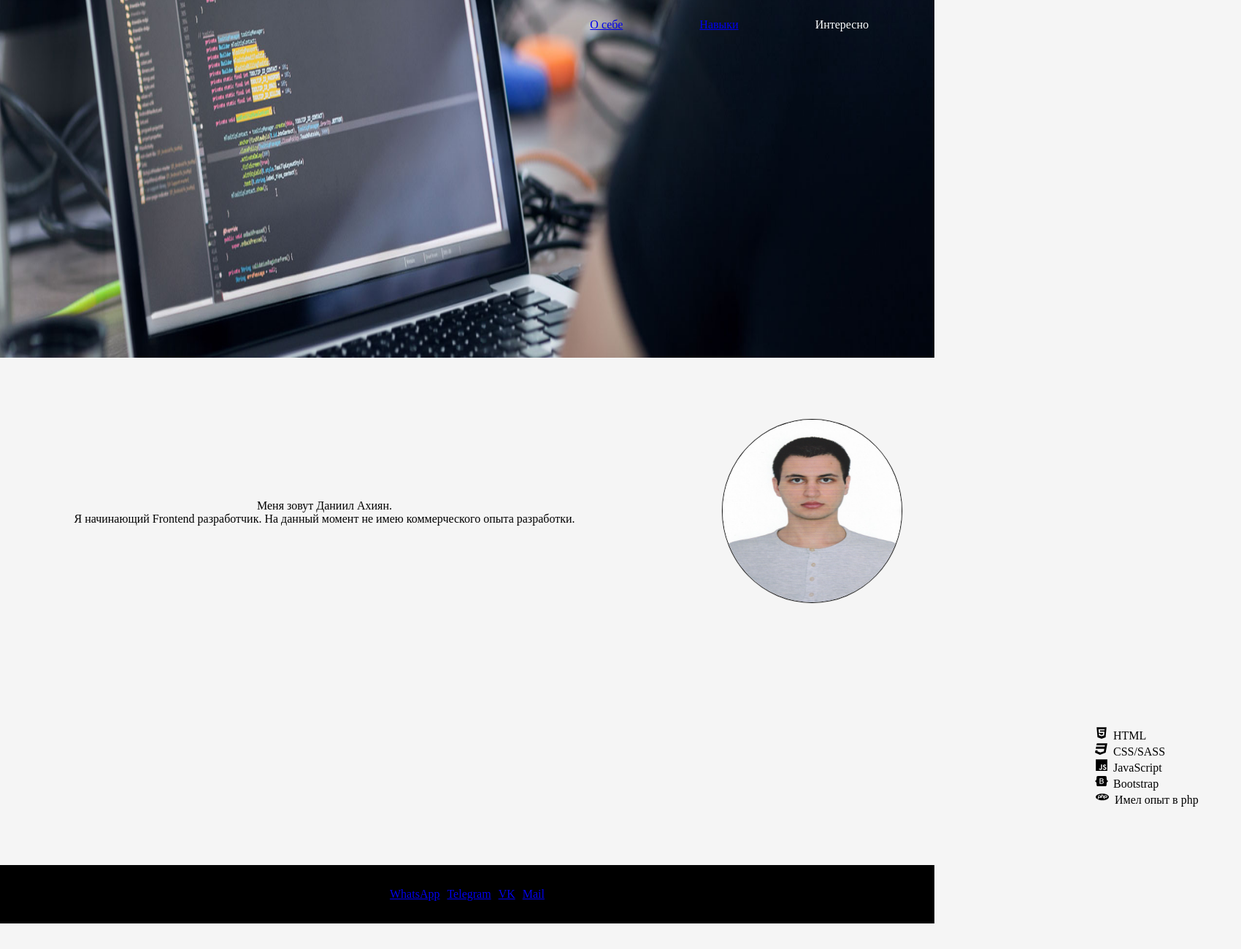
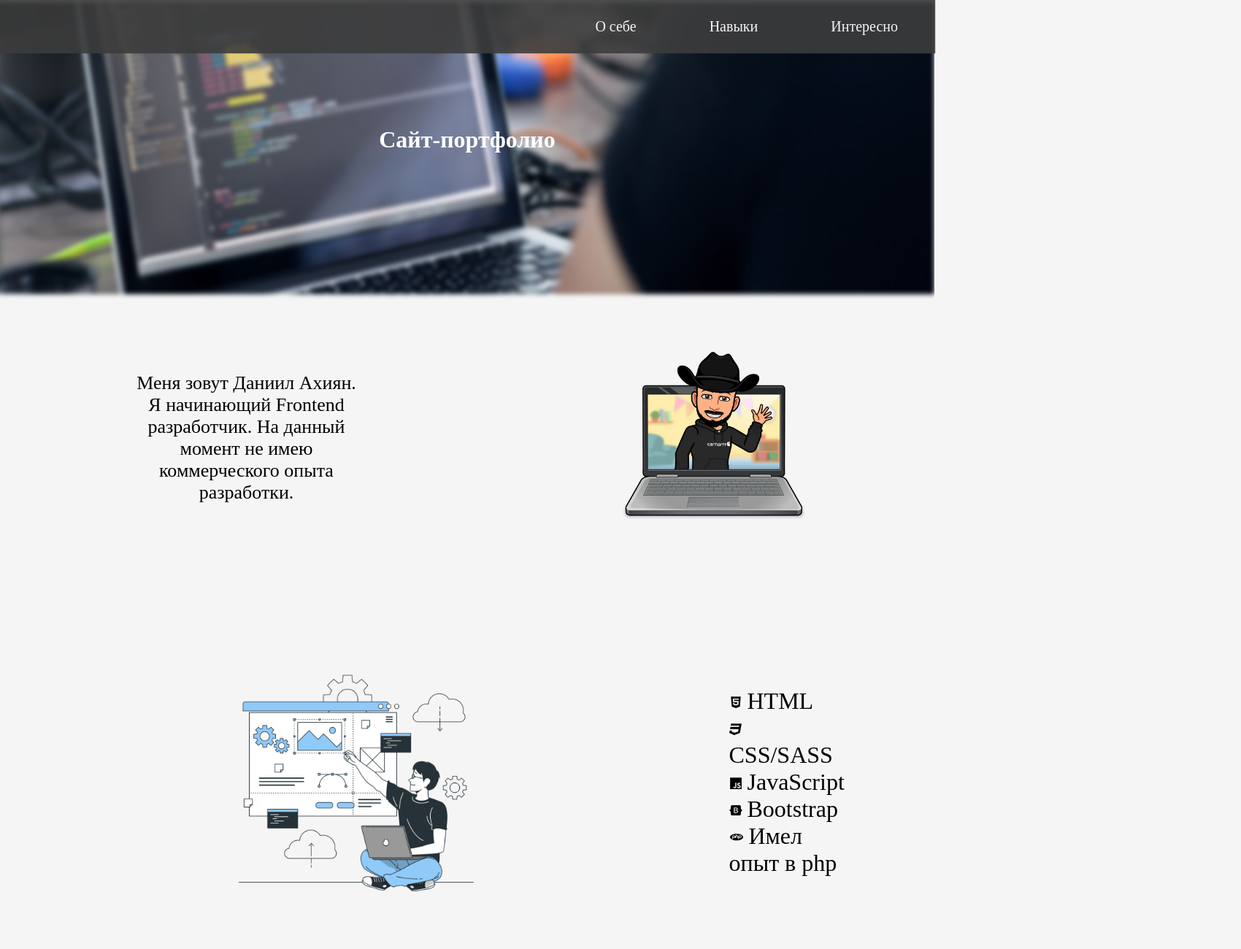
Before and after one commit to vezuchiy-patsan/portfolio, a plain HTML site: page index.html in a window 1280 px wide. Shown: the top 1300 px of the page at 73% size, 1700 px wide, since content can reach past the window. Before the commit the page ends 1265 px from the top, so only its background shows below. Drawn offline with Linux system fonts and the light colour scheme.

Commit message:
Стилевые правки, окончательная структура

```diff
--- a/css/style.css
+++ b/css/style.css
@@ -7,71 +7,131 @@ body{
     background-color: #F5F5F5;
 }
 
+a{
+    text-decoration: none;
+    color:#F5F5F5;
+
+}
+
 header{
-
-    height: 500px;
+   height: 400px;
 }
 nav.nav_but{
-    position: relative;
+    position: sticky;
+    top: 0;
     display: flex;
     justify-content: flex-end;
+
+    background-color: rgb(60, 60, 60, 0.9 );
+    box-shadow: 0 -1px 1px 1px rgb(60 60 60 / 90%);
     z-index: 10;
 }
-nav.nav_but > .nav-item{
-    padding: 15px 50px 25px 15px;
-    margin: 10px 40px 10px  0;
+nav.nav_but a .nav-item{
+    padding: 25px 50px 25px 50px;
+
 }
 
-nav.nav_but > .nav-item{
-    color: white;
-    text-align: right;
+nav.nav_but a .nav-item{
+
 }
 
-img.img_b{
-    width: 100%;
-    height: 500px;
+nav.nav_but>a .nav-item {
+    font-size: 20px;
+
 }
 
-.img_back{
-   position: relative;
-   top: -88px;
+nav.nav_but a> .nav-item:hover{
+    padding-top: 20px;
+    border-radius: 16px;
+    border: 2px solid rgb(44, 42, 42);
 
-   z-index: -1;
+}
+
+.img_place{
+    width: 100%;
+    height: 100%;
+}
+
+.img_place .img_back{
+    position: relative;
+    background-image: url('../img/BACK.jpg');
+    background-repeat: no-repeat;
+    background-size: 100% 100%;
+    height: 100%;
+    top: -70px;
+    margin: 0 0 0 -15px;
+    filter: blur(3px);
+    z-index: -1;
+/*    top: -70px;
+   overflow: hidden;
+   */
+}
+
+header .text_h {
+    position: relative;
+    color: white;
+    text-align: center;
+    top: -300px;
 }
 
 .img_prof{
 
 }
 .img_i{
-    width: 130%;
+    width: 100%;
     height: 250px;
-    border-radius: 100%;
-    box-shadow: 0 0 1px 1px;
+
+
 }
 main .about_me{
     display: flex;
-    margin: 75px 0 75px 0;
+    margin: 0    0 75px 0;
     justify-content: space-around;
     align-items: center;
+
+}
+
+main .about_me .descr_ab{
+    width: 25%;
+}
+
+main .about_me .descr_ab p{
+    font-size: 26px;
 }
 
 section.skill{
     padding-top: 75px;
     margin-bottom: 80px;
+    display: flex;
+    justify-content: space-around;
+    align-items: center;
+}
+
+section.skill .img_skill{
+    width: 30%;
+}
+
+section.skill .img_skill img{
+    width: 100%;
+}
+
+section.skill :nth-child(n){
+    padding-left: 95px;
 }
 
 section .my_skill{
     margin: 1em;
-    width: 200px;
-    margin-left: 1500px;
+    width: 20%;
+
 
 }
 section .my_skill>li{
    list-style: none;
-
+   font-size: 32px;
 }
 section .my_skill>li.HTML{
     list-style: url("../svg/html5.svg") inside;
+
 }
 section .my_skill>li.CSS{
     list-style: url("../svg/css3.svg") inside;
@@ -101,3 +161,8 @@ footer{
 .foot>:nth-child(n):not(:last-child){
     margin-right: 10px;
 }
+
+.foot>div a:hover{
+    color: #bc1888;
+    transition: 0.1s linear;
+}
--- a/index.html
+++ b/index.html
@@ -8,29 +8,36 @@
     <title>Даниил Ахиян</title>
 </head>
 <body>
+    <nav class="nav_but">
+        <a href="#p1"><div class="nav-item">
+            О себе
+        </div></a>
+        <a href="#p2"><div class="nav-item">
+            Навыки
+        </div></a>
+        <a href="#"><div class="nav-item" onclick="alert('Когда-то будет. . .')">
+            Интересно
+        </div></a>
+    </nav>
     <header>
-        <nav class="nav_but">
-            <div class="nav-item">
-                <a href="#p1">О себе</a>
-            </div>
-            <div class="nav-item">
-                <a href="#p2">Навыки</a>
-            </div>
-            <div class="nav-item" onclick="alert('Когда-то будет...')">
-                Интересно
-            </div>
-        </nav>
-        <div class="img_back"><img class="img_b" src="/img/BACK.jpg" alt="Фон"></div>
-    </header>
+        <div class="img_place">
+            <div class="img_back"></div>
+        </div>
+        <div class="text_h">
+            <h1>Сайт-портфолио</h1>
+        </div>
+
+    </header >
 
 
     <main>
         <section class="about_me"  id="p1">
             <div class="descr_ab" ><p align="center">Меня зовут Даниил Ахиян. <br/> Я начинающий Frontend разработчик.
                 На данный момент не имею коммерческого опыта разработки. </p></div>
-            <div class="img_prof"><img class="img_i"  src="/img/AD.jpg" alt="Даниил Ахиян"></div>
+            <div class="img_prof"><img class="img_i"  src="/img/webp/dan.webp" alt="Даниил Ахиян"></div>
         </section>
         <section class="skill">
+            <div class="img_skill"><img  src="../img/skill.png" alt="Фотография web"></div>
             <ul class="my_skill" id="p2">
                 <li class="HTML">HTML</li>
                 <li class="CSS">CSS/SASS</li>
```
Also changed, not shown: img/skill.png (added), img/webp/dan.webp (added).
